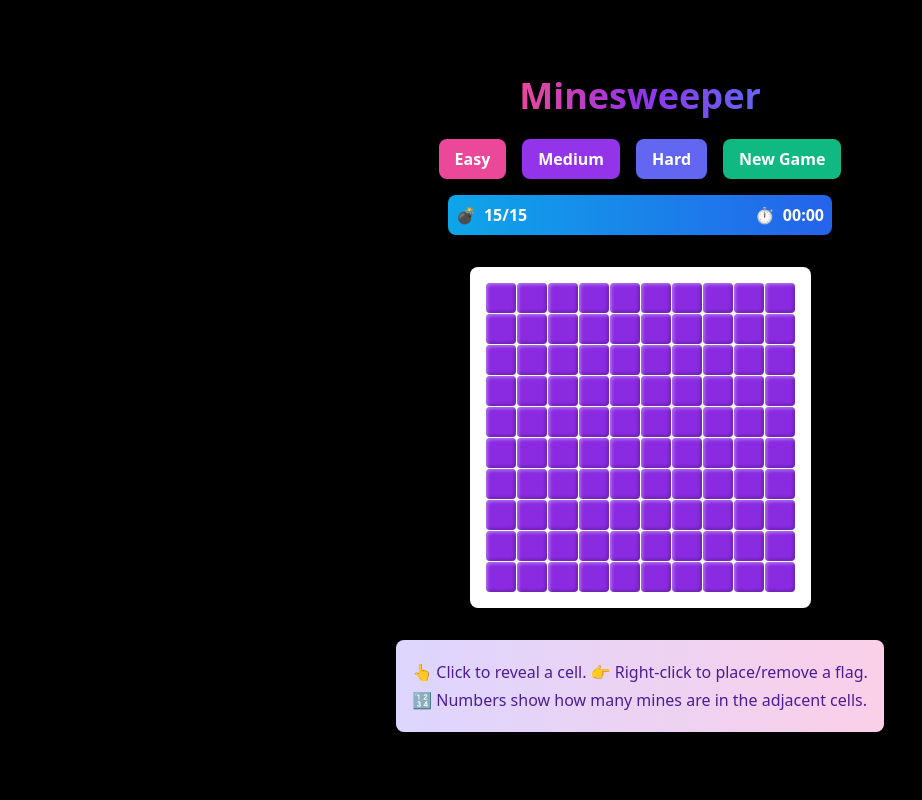
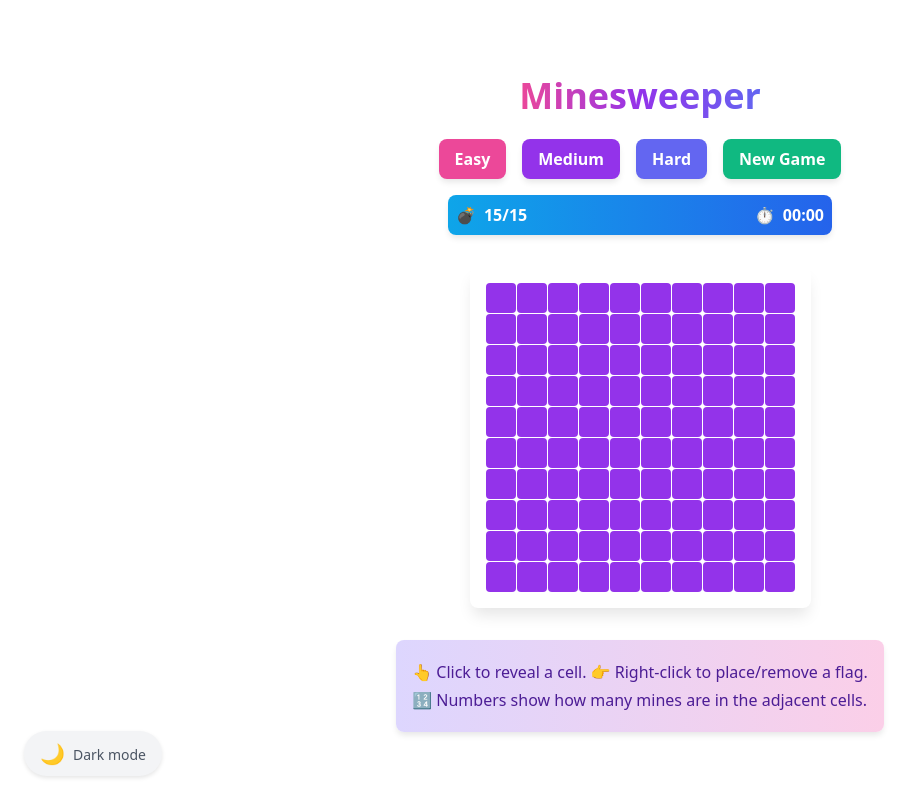
Before and after one commit to saadiq/minesweeper, a Next.js app: page / in a window 1280 px wide. Shown: the whole page, without its empty margins (0-922 px from the left). Built offline with nearby package versions, Linux system fonts and the light colour scheme.

Commit message:
Move theme toggle to bottom-left corner with improved design

```diff
--- a/src/app/globals.css
+++ b/src/app/globals.css
@@ -2,20 +2,35 @@
 @import "tailwindcss/utilities";
 
 /* Base styles */
-:root {
+:root,
+[data-theme="light"] {
   --background: #ffffff;
   --foreground: #171717;
   --color-background: var(--background);
   --color-foreground: var(--foreground);
   --font-sans: system-ui, -apple-system, BlinkMacSystemFont, 'Segoe UI', Roboto, sans-serif;
   --font-mono: ui-monospace, SFMono-Regular, Menlo, Monaco, Consolas, monospace;
+  --cell-revealed-bg: #ffffff;
+  --cell-revealed-shadow: rgba(0, 0, 0, 0.2);
+  --instructions-bg-start: #ddd6fe;
+  --instructions-bg-end: #fbcfe8;
+  --instructions-text: #4c1d95;
+  --theme-toggle-bg: #f3f4f6;
+  --theme-toggle-hover: #e5e7eb;
+  --theme-toggle-text: #4b5563;
 }
 
-@media (prefers-color-scheme: dark) {
-  :root {
-    --background: #0a0a0a;
-    --foreground: #ededed;
-  }
+[data-theme="dark"] {
+  --background: #0a0a0a;
+  --foreground: #ededed;
+  --cell-revealed-bg: #1f2937;
+  --cell-revealed-shadow: rgba(0, 0, 0, 0.4);
+  --instructions-bg-start: #312e81;
+  --instructions-bg-end: #831843;
+  --instructions-text: #e0e7ff;
+  --theme-toggle-bg: #374151;
+  --theme-toggle-hover: #4b5563;
+  --theme-toggle-text: #e5e7eb;
 }
 
 body {
@@ -32,7 +47,7 @@ body {
   justify-content: center;
   min-height: 100vh;
   padding: 1rem;
-  background-color: #000000;
+  background-color: var(--background);
 }
 
 .game-title {
@@ -77,6 +92,17 @@ body {
 
 .control-btn.new-game { background-color: #10b981; }
 .control-btn.new-game:hover { background-color: #059669; }
+
+.control-btn.theme-toggle {
+  background-color: #6366f1;
+  font-size: 1.25rem;
+  padding: 0.5rem;
+  min-width: 2.5rem;
+}
+
+.control-btn.theme-toggle:hover {
+  background-color: #4f46e5;
+}
 
 .game-info {
   display: flex;
@@ -146,8 +172,8 @@ body {
 }
 
 .cell.revealed {
-  background-color: #ffffff;
-  box-shadow: inset 1px 1px 3px rgba(0,0,0,0.2);
+  background-color: var(--cell-revealed-bg);
+  box-shadow: inset 1px 1px 3px var(--cell-revealed-shadow);
 }
 
 .cell.mine {
@@ -170,13 +196,13 @@ body {
 .instructions {
   margin-top: 1rem;
   padding: 1rem;
-  background: linear-gradient(to right, #ddd6fe, #fbcfe8);
+  background: linear-gradient(to right, var(--instructions-bg-start), var(--instructions-bg-end));
   border-radius: 0.5rem;
   box-shadow: 0 4px 6px -1px rgba(0, 0, 0, 0.1);
 }
 
 .instructions p {
-  color: #4c1d95;
+  color: var(--instructions-text);
   font-weight: 500;
   margin: 0.25rem 0;
 }
@@ -247,3 +273,38 @@ body {
   .neighbors-7 { color: #db2777; }
   .neighbors-8 { color: #eab308; }
 }
+
+.theme-toggle {
+  position: fixed;
+  bottom: 1.5rem;
+  left: 1.5rem;
+  display: flex;
+  align-items: center;
+  gap: 0.5rem;
+  padding: 0.75rem 1rem;
+  background-color: var(--theme-toggle-bg);
+  color: var(--theme-toggle-text);
+  border: none;
+  border-radius: 9999px;
+  font-family: var(--font-sans);
+  font-size: 0.875rem;
+  font-weight: 500;
+  cursor: pointer;
+  transition: all 200ms;
+  box-shadow: 0 2px 4px rgba(0, 0, 0, 0.1);
+}
+
+.theme-toggle:hover {
+  background-color: var(--theme-toggle-hover);
+  transform: translateY(-1px);
+}
+
+.theme-toggle-icon {
+  font-size: 1.25rem;
+  line-height: 1;
+}
+
+.theme-toggle-text {
+  position: relative;
+  top: 1px;
+}
--- a/src/app/page.tsx
+++ b/src/app/page.tsx
@@ -22,6 +22,30 @@ const Minesweeper = () => {
   const [flagCount, setFlagCount] = useState(0);
   const [timer, setTimer] = useState(0);
   const [intervalId, setIntervalId] = useState<NodeJS.Timeout | null>(null);
+  const [theme, setTheme] = useState<'light' | 'dark'>('light');
+
+  // Initialize theme
+  useEffect(() => {
+    // Check if user has a saved preference
+    const savedTheme = localStorage.getItem('theme') as 'light' | 'dark' | null;
+    if (savedTheme) {
+      setTheme(savedTheme);
+      document.documentElement.setAttribute('data-theme', savedTheme);
+    } else {
+      // Check system preference
+      const prefersDark = window.matchMedia('(prefers-color-scheme: dark)').matches;
+      setTheme(prefersDark ? 'dark' : 'light');
+      document.documentElement.setAttribute('data-theme', prefersDark ? 'dark' : 'light');
+    }
+  }, []);
+
+  // Toggle theme
+  const toggleTheme = () => {
+    const newTheme = theme === 'light' ? 'dark' : 'light';
+    setTheme(newTheme);
+    document.documentElement.setAttribute('data-theme', newTheme);
+    localStorage.setItem('theme', newTheme);
+  };
 
   // Initialize the board
   const initializeBoard = () => {
@@ -385,6 +409,7 @@ const Minesweeper = () => {
   };
 
   return (
+    <>
       <div className="minesweeper">
         <h1 className="game-title">Minesweeper</h1>
 
@@ -451,44 +476,21 @@ const Minesweeper = () => {
           <p>👆 Click to reveal a cell. 👉 Right-click to place/remove a flag.</p>
           <p>🔢 Numbers show how many mines are in the adjacent cells.</p>
         </div>
+      </div>
 
-      <style jsx>{`
-        .cell {
-          display: flex;
-          align-items: center;
-          justify-content: center;
-          background-color: #8A2BE2; /* Vibrant purple */
-          cursor: pointer;
-          user-select: none;
-          font-weight: bold;
-          border-radius: 4px;
-          box-shadow: inset 2px 2px 3px rgba(255,255,255,0.3), inset -2px -2px 3px rgba(0,0,0,0.2);
-        }
-        .cell:hover {
-          background-color: #9932CC; /* Lighter purple on hover */
-          transform: scale(1.05);
-          transition: all 0.1s;
-        }
-        .cell.revealed {
-          background-color: #F8F8FF; /* Ghost white */
-          box-shadow: inset 1px 1px 2px rgba(0,0,0,0.2);
-        }
-        .cell.mine {
-          background-color: #FF1493; /* Deep pink */
-        }
-        .cell.flagged {
-          background-color: #32CD32; /* Lime green */
-        }
-        .neighbors-1 { color: #1E90FF; } /* Dodger blue */
-        .neighbors-2 { color: #00FF7F; } /* Spring green */
-        .neighbors-3 { color: #FF4500; } /* Orange red */
-        .neighbors-4 { color: #9400D3; } /* Dark violet */
-        .neighbors-5 { color: #FF8C00; } /* Dark orange */
-        .neighbors-6 { color: #00CED1; } /* Dark turquoise */
-        .neighbors-7 { color: #FF1493; } /* Deep pink */
-        .neighbors-8 { color: #FFD700; } /* Gold */
-      `}</style>
-    </div>
+      <button
+        className="theme-toggle"
+        onClick={toggleTheme}
+        title={`Switch to ${theme === 'light' ? 'dark' : 'light'} mode`}
+      >
+        <span className="theme-toggle-icon">
+          {theme === 'light' ? '🌙' : '☀️'}
+        </span>
+        <span className="theme-toggle-text">
+          {theme === 'light' ? 'Dark' : 'Light'} mode
+        </span>
+      </button>
+    </>
   );
 };
 
```
Lines whose indentation alone changed are shown as unchanged.
